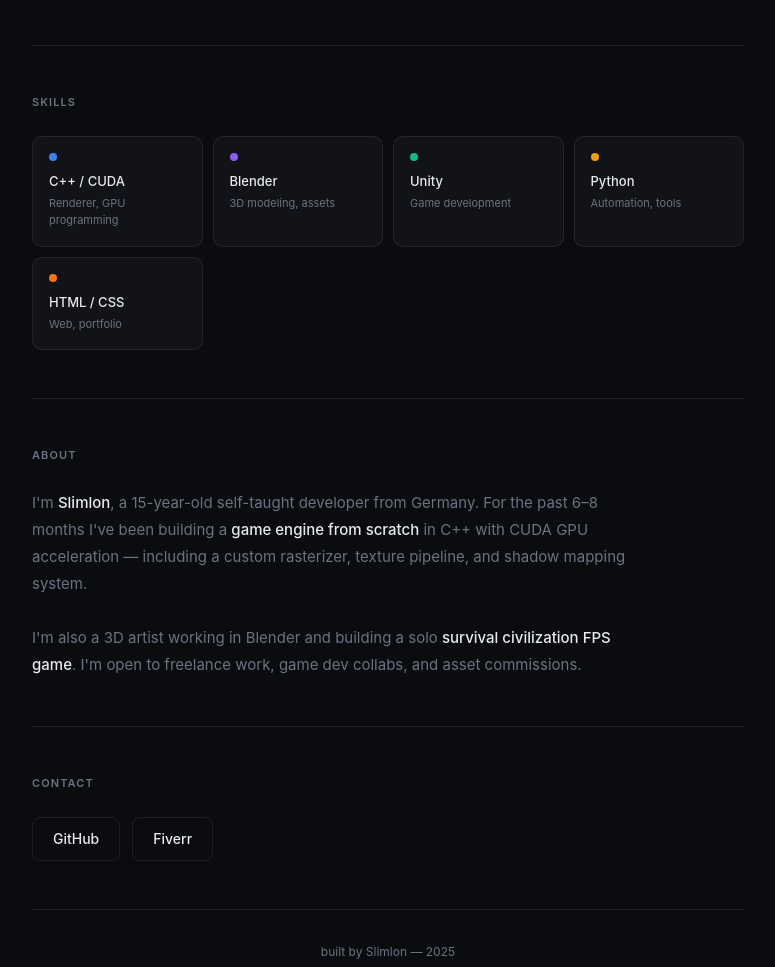
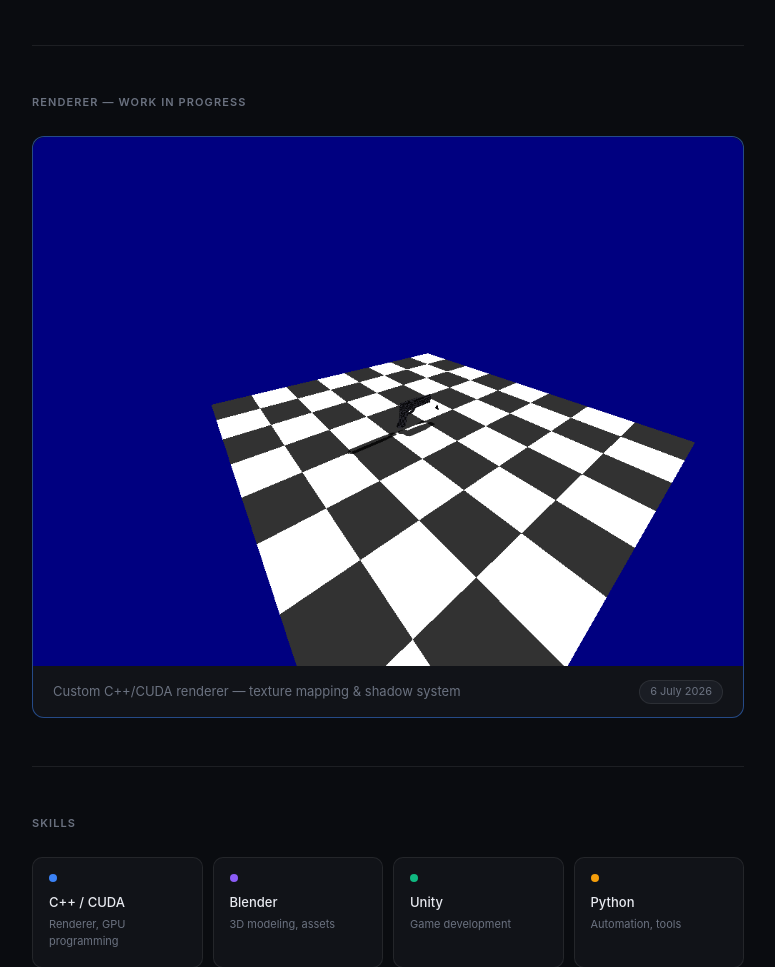
Before and after one commit to Slimlon/Slimlon.github.io, a plain HTML site: page index.html in a window 1280 px wide. Shown: the part 896-1863 px from the top of the page, without its empty margins (252-1027 px from the left). Drawn offline with Linux system fonts and the light colour scheme.

Commit message:
index.html

```diff
--- a/index.html
+++ b/index.html
@@ -246,7 +246,7 @@
     <div class="hero-eyebrow">open to work &amp; collabs</div>
     <h1>Game engine dev<br>&amp; <em>3D artist</em></h1>
     <p class="hero-sub">
-      Building a custom 3D renderer from scratch in C++/CUDA — GPU rasterization, texture mapping, shadow systems. 16 years old, self-taught.
+      Building a custom 3D renderer from scratch in C++/CUDA — GPU rasterization, texture mapping, shadow systems. 15 years old, self-taught.
     </p>
     <div class="hero-actions">
       <a href="https://github.com/Slimlon" class="btn btn-primary" target="_blank">GitHub</a>
@@ -294,6 +294,17 @@
           <span class="tag">Game Assets</span>
           <span class="tag">Low-poly</span>
         </div>
+      </div>
+    </div>
+  </section>
+
+  <section id="renderer">
+    <div class="section-label">Renderer — work in progress</div>
+    <div style="background: var(--surface); border: 1px solid var(--border-accent); border-radius: 12px; overflow: hidden;">
+      <img src="image.png" alt="Custom C++/CUDA renderer screenshot" style="width: 100%; display: block; border-radius: 12px 12px 0 0;" />
+      <div style="padding: 0.85rem 1.25rem; display: flex; justify-content: space-between; align-items: center;">
+        <span style="font-size: 13px; color: var(--muted);">Custom C++/CUDA renderer — texture mapping &amp; shadow system</span>
+        <span style="font-size: 11px; color: var(--muted); background: var(--surface2); border: 1px solid var(--border); padding: 2px 10px; border-radius: 20px;">6 July 2026</span>
       </div>
     </div>
   </section>
```
